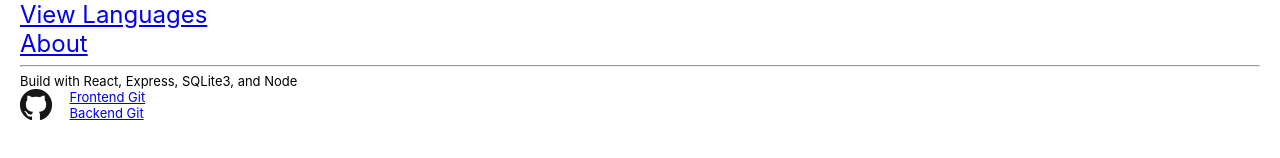
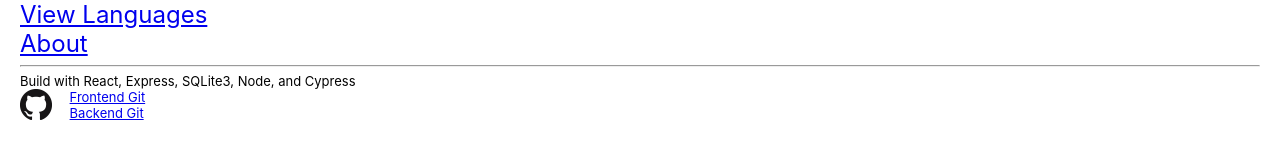
Before and after one commit to IsaacYocum/learn-lang, a React (Create React App) app: page / in a window 1280 px wide. Shown: the part 142-300 px from the top of the page. Built offline with nearby package versions, Linux system fonts and the light colour scheme.

Commit message:
Added cypress to footer

```diff
--- a/src/components/Footer.js
+++ b/src/components/Footer.js
@@ -6,7 +6,7 @@ const Footer = () => {
     return (
         <div className='footer'>
             <hr></hr>
-            Build with React, Express, SQLite3, and Node
+            Build with React, Express, SQLite3, Node, and Cypress
             <br></br>
             <div className='row'>
                 <div className='column'>
```
